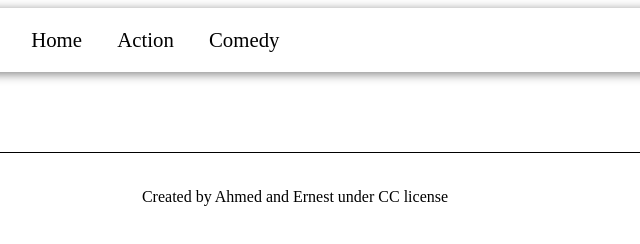
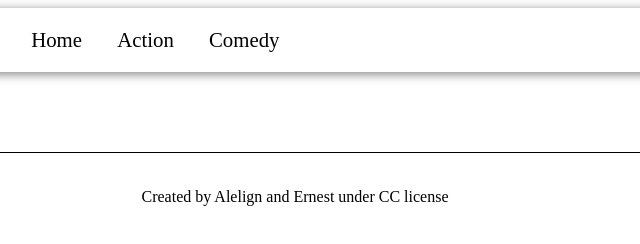
Before and after one commit to ernestkorir/movie-shop, a website built with webpack: page src/index.html in a window 1280 px wide. Shown: the full height of the page, 345-985 px from the left. Built offline with nearby package versions, Linux system fonts and the light colour scheme; no server answers; files whose address does not match are found by name.

Commit message:
Make some style change

```diff
--- a/src/index.html
+++ b/src/index.html
@@ -32,7 +32,7 @@
     <div class="modal-wraper" id="modal-wrap">
     </div>
     <footer>
-        <p>Created by Ahmed and Ernest under CC license</p>
+        <p>Created by Alelign and Ernest under CC license</p>
     </footer>
 </body>
 </html>
--- a/src/modules/movies.js
+++ b/src/modules/movies.js
@@ -63,6 +63,7 @@ class Movies {
                 <button class="btn" id="${curr.show.id}">Comments</button>
               </div>
             </div>
+            </div>
 
             `;
           }
```
Also changed, not shown: dist/index.html, dist/main.js.
